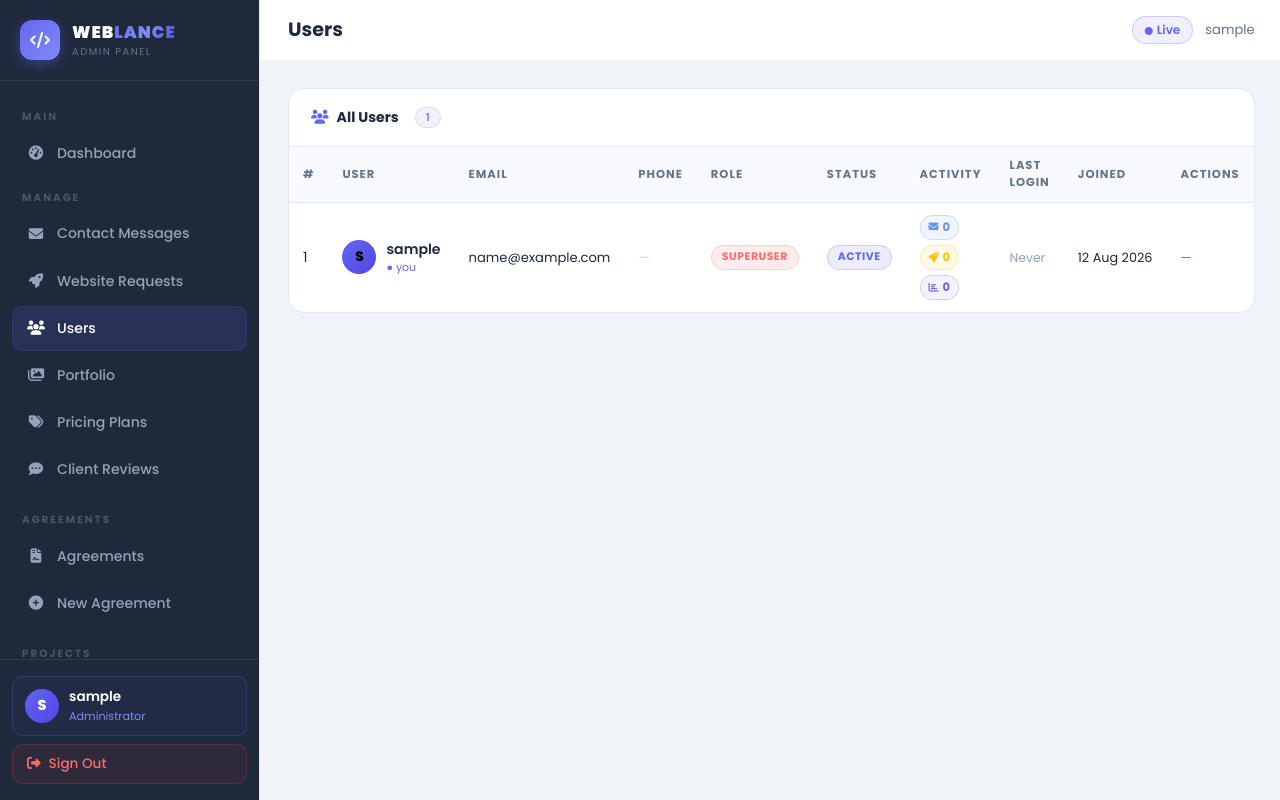
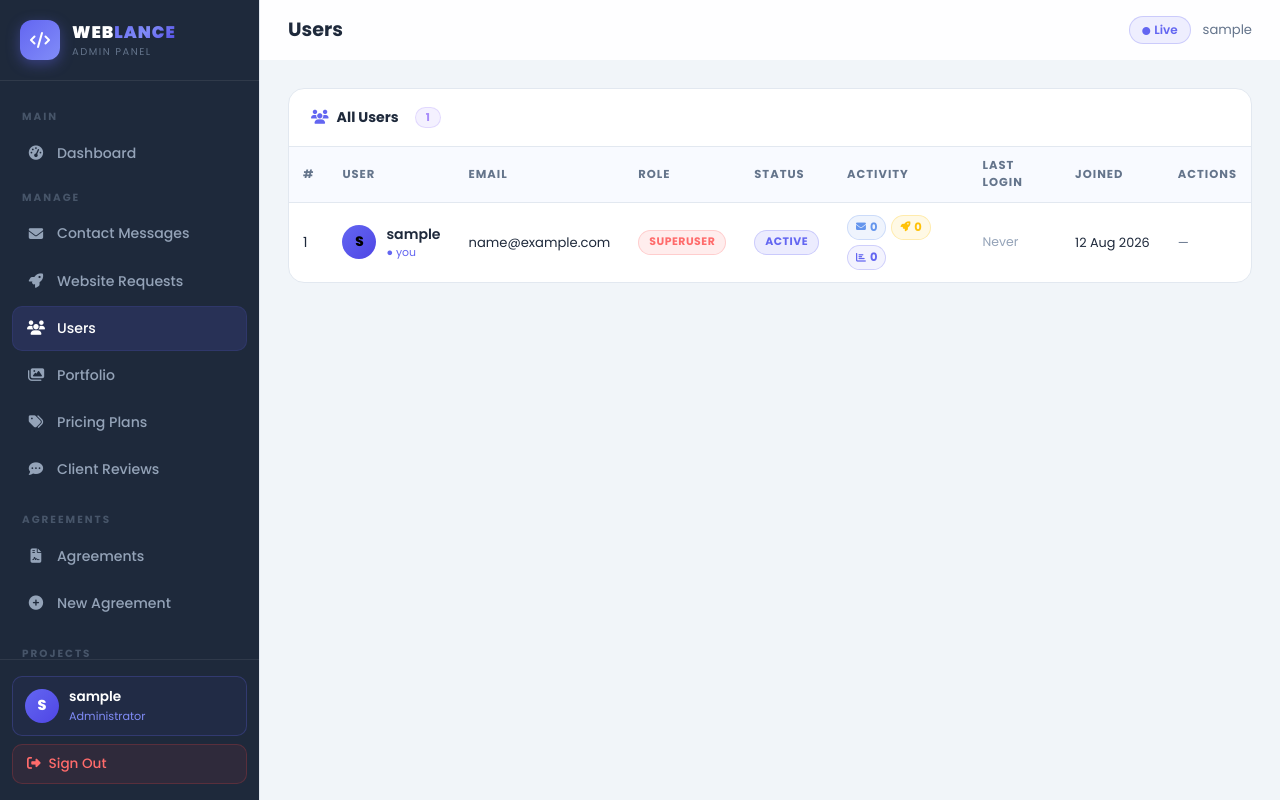
Before and after one commit to balakrishnabalakrishna577-sudo/WebLance, a Django app: page /panel/users/ in a window 1280 px wide. Run offline with Django 5.2, Linux system fonts and the light colour scheme; the visitor is signed in with stand-in values (Sample User, id 1); data comes from the database, SQL or seed files in the repository; data that the repository does not hold is empty.

Commit message:
Remove Phone column from admin users list table; phone remains in Edit User page

```diff
--- a/templates/adminpanel/users.html
+++ b/templates/adminpanel/users.html
@@ -16,7 +16,6 @@
                     <th>#</th>
                     <th>User</th>
                     <th>Email</th>
-                    <th>Phone</th>
                     <th>Role</th>
                     <th>Status</th>
                     <th>Activity</th>
@@ -39,9 +38,6 @@
                     </div>
                 </td>
                 <td style="color:var(--gray);font-size:0.82rem">{{ u.email|default:"—" }}</td>
-                <td style="color:var(--gray);font-size:0.82rem">
-                    {% if u.profile.phone %}{{ u.profile.phone }}{% else %}<span style="color:#CBD5E1;">—</span>{% endif %}
-                </td>
                 <td>
                     {% if u.is_superuser %}<span class="ap-badge ap-badge-red">Superuser</span>
                     {% elif u.is_staff %}<span class="ap-badge ap-badge-yellow">Admin</span>
@@ -103,7 +99,6 @@
                     <div style="min-width:0;">
                         <div class="u-card-name">{{ u.username }}{% if u == request.user %} <span style="color:var(--green);font-size:0.7rem">● you</span>{% endif %}</div>
                         <div class="u-card-email">{{ u.email|default:"No email" }}</div>
-                        {% if u.profile.phone %}<div style="font-size:0.75rem;color:var(--gray);margin-top:2px;"><i class="fas fa-phone" style="font-size:0.65rem;"></i> {{ u.profile.phone }}</div>{% endif %}
                     </div>
                 </div>
                 <div style="display:flex;flex-direction:column;align-items:flex-end;gap:4px;flex-shrink:0;">
```
